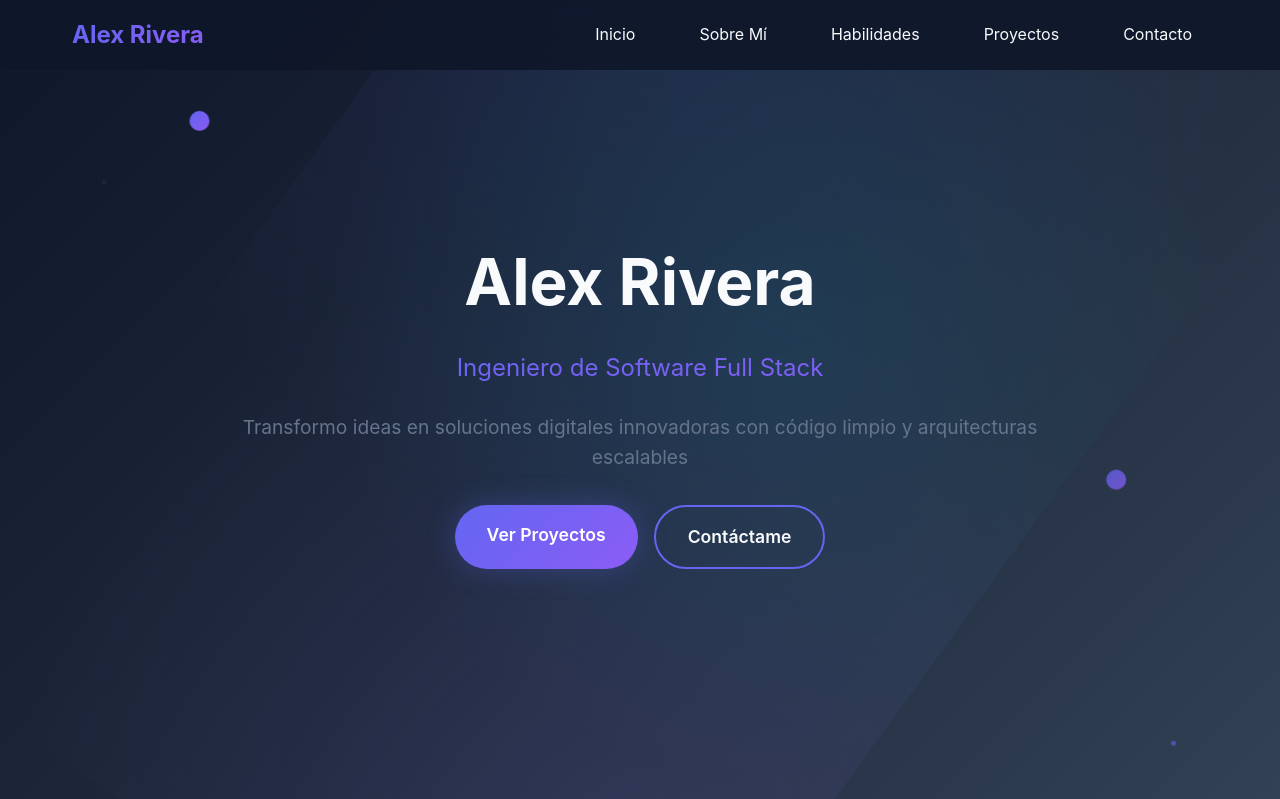
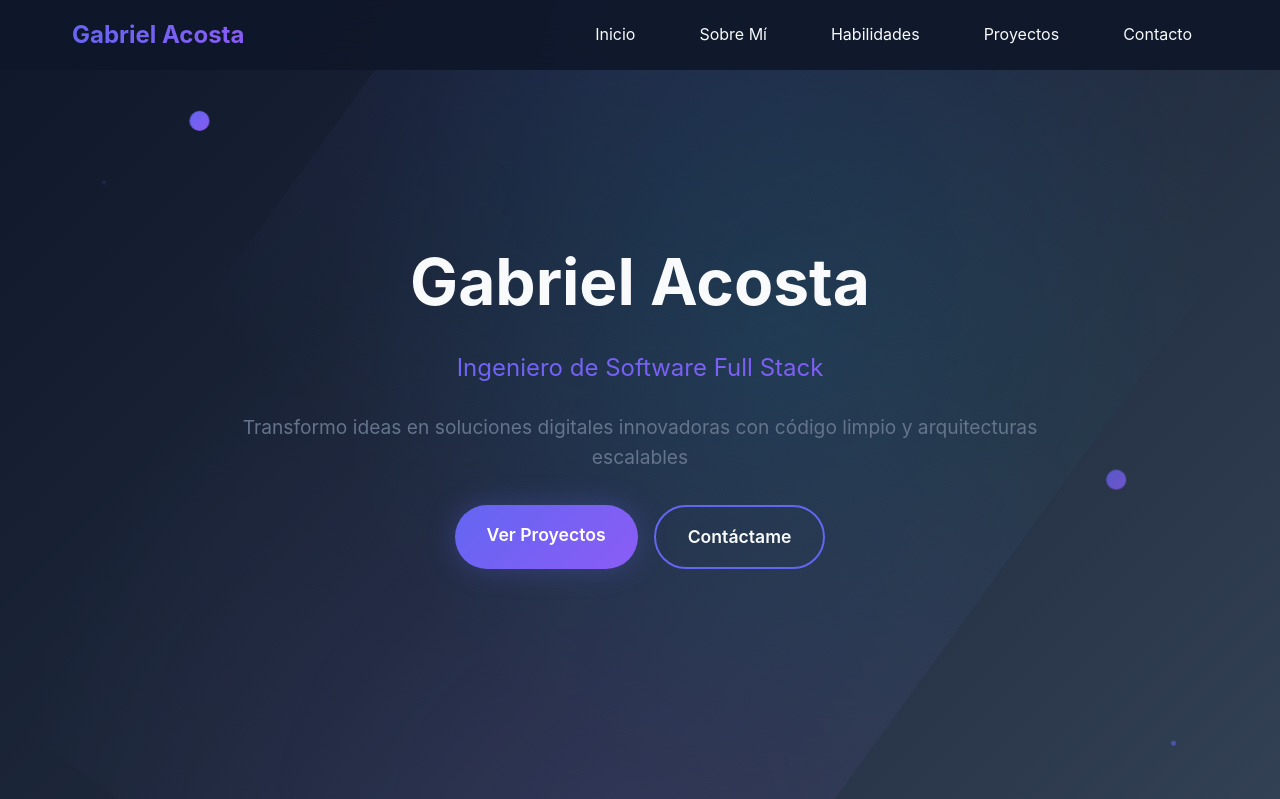
Before and after one commit to puranoide/portafolio2025.github.io, a plain HTML site: page index.html in a window 1280 px wide. Shown: the top 799 px of the page. Drawn offline with Linux system fonts and the light colour scheme.

Commit message:
Update index.html

```diff
--- a/index.html
+++ b/index.html
@@ -3,7 +3,7 @@
 <head>
     <meta charset="UTF-8">
     <meta name="viewport" content="width=device-width, initial-scale=1.0">
-    <title>Alex Rivera - Ingeniero de Software</title>
+    <title>Gabriel Acosta - Desarrollador Web</title>
     <style>
         * {
             margin: 0;
@@ -632,7 +632,7 @@
     <!-- Navigation -->
     <nav id="navbar">
         <div class="nav-container">
-            <div class="logo">Alex Rivera</div>
+            <div class="logo">Gabriel Acosta</div>
             <ul class="nav-menu">
                 <li><a href="#home">Inicio</a></li>
                 <li><a href="#about">Sobre Mí</a></li>
@@ -648,7 +648,7 @@
     <section id="home" class="hero">
         <div class="floating-elements"></div>
         <div class="hero-content">
-            <h1>Alex Rivera</h1>
+            <h1>Gabriel Acosta</h1>
             <div class="subtitle">Ingeniero de Software Full Stack</div>
             <p>Transformo ideas en soluciones digitales innovadoras con código limpio y arquitecturas escalables</p>
             <div class="cta-buttons">
```
